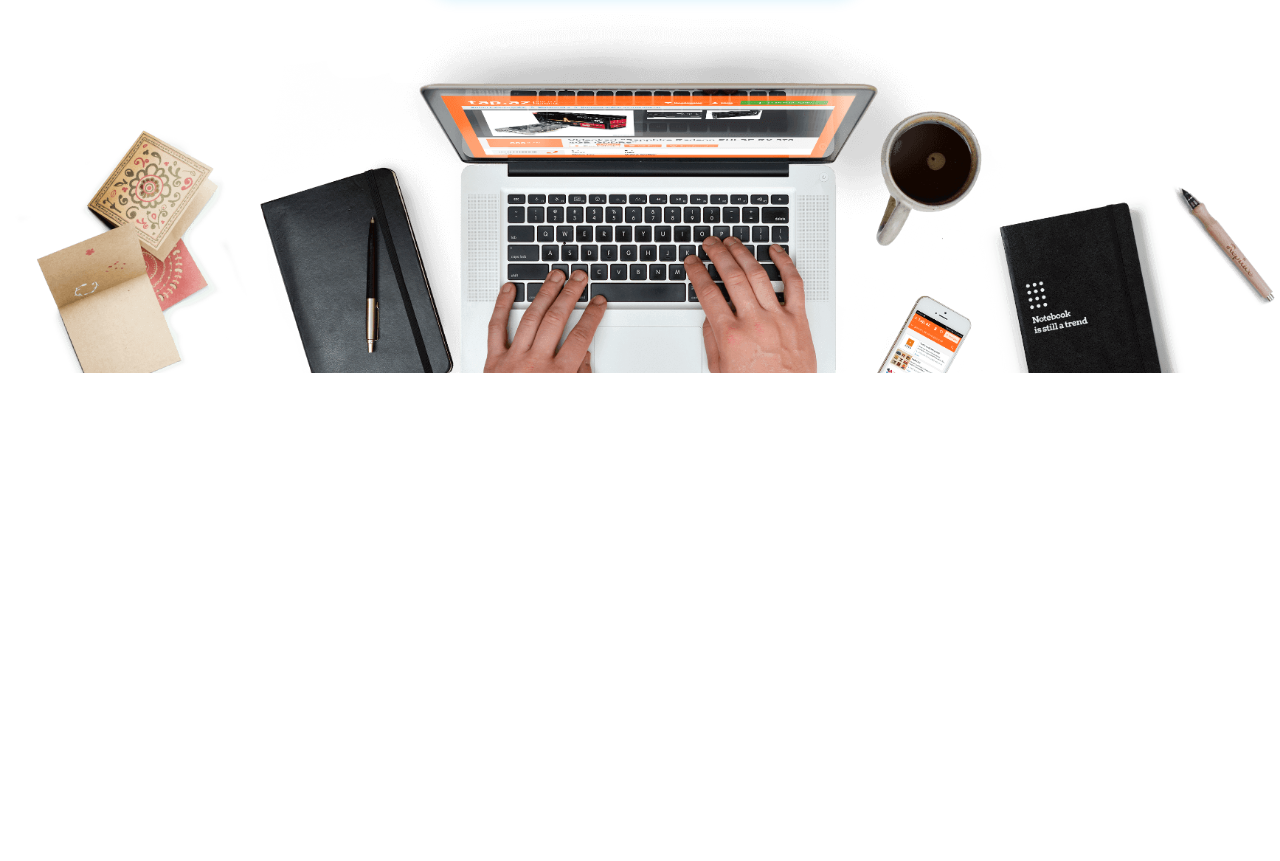
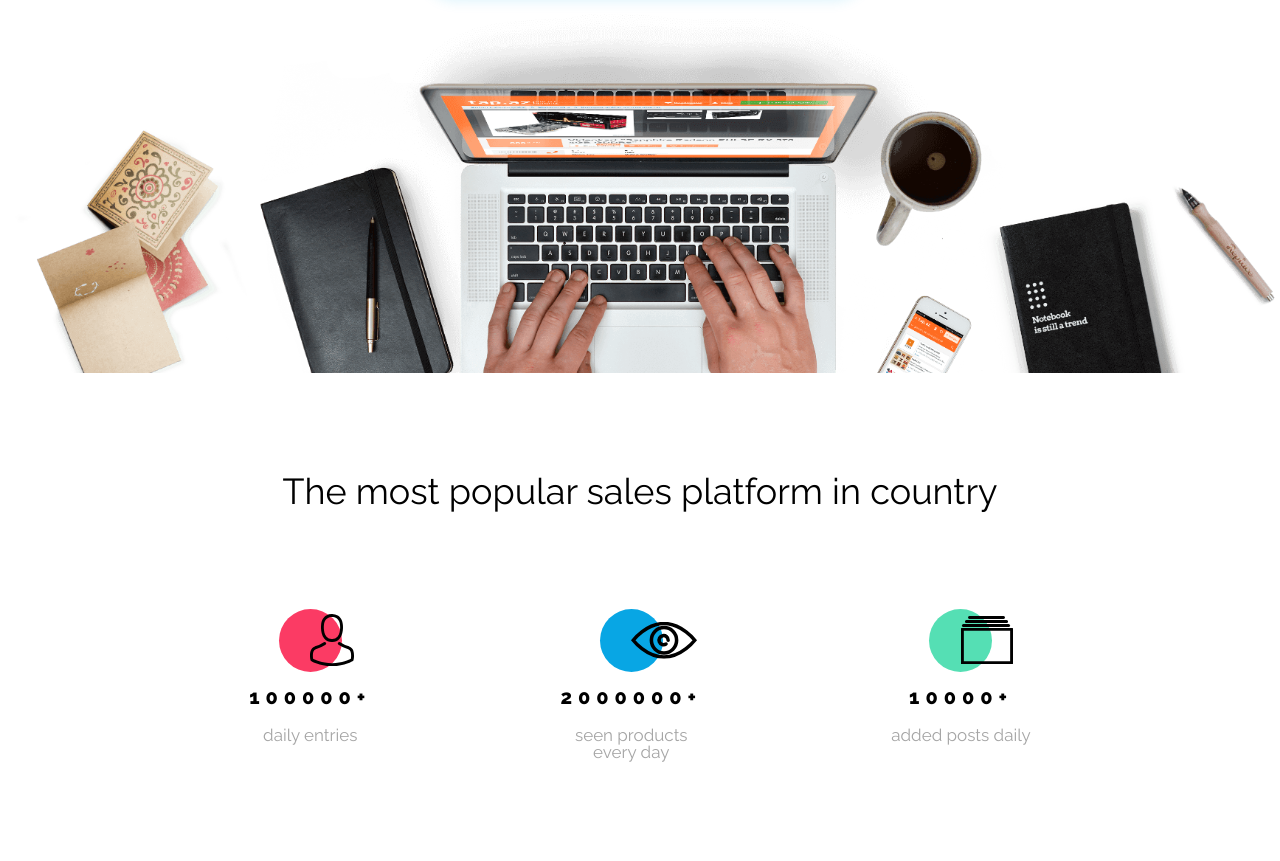
Before and after one commit to gosiapulawska/BestShop, a plain HTML site: page index.html in a window 1280 px wide. Shown: the part 388-1249 px from the top of the page. Before the commit the page ends 800 px from the top, so only its background shows below. Drawn offline with nearby package versions, Linux system fonts and the light colour scheme.

Commit message:
Adding Why-us section

```diff
--- a/css/style.css
+++ b/css/style.css
@@ -52,13 +52,13 @@ a {
 
 
 /*Headings & Paragraphs*/
-h1, h2 {
+h1 {
     font-family: var(--font-secondary);
     font-size: 49px;
     color: var(--color-black);
 }
 
-h3 {
+h2 {
     font-family: var(--font-secondary);
     font-size: 36px;
     color: var(--color-black);
@@ -70,11 +70,6 @@ p {
 }
 
 /*Header*/
-
-.header {
-    height: 100vh;
-}
-
 .nav {
     background-color: var(--color-white);
     box-shadow: 0 3px 6px #00000029;
@@ -133,3 +128,67 @@ p {
     width: 100%;
     height: auto;
 }
+
+/*Why us*/
+.why-us {
+    text-align: center;
+
+}
+.why-us__title {
+    margin: 100px 0;
+}
+
+.why-us__items {
+    display: flex;
+    align-items: flex-start;
+    justify-content: center;
+}
+
+.why-us__item {
+    max-width: 160px;
+    margin: 0 90px 100px 90px;
+    display: flex;
+    flex-direction: column;
+    align-items: center;
+}
+
+.why-us__circle {
+    content: '';
+    height: 63px;
+    width: 63px;
+    border-radius: 50%;
+    position: relative;
+}
+
+.why-us__item:nth-of-type(1) .why-us__circle {
+    background-color: var(--color-redish);
+}
+
+.why-us__item:nth-of-type(2) .why-us__circle {
+    background-color: var(--color-primary);
+}
+
+.why-us__item:nth-of-type(3) .why-us__circle {
+    background-color: var(--color-green);
+}
+
+.why-us__icon {
+    position: absolute;
+    left: 50%;
+    top: 50%;
+    transform: translateY(-50%);
+}
+
+.why-us__number {
+    font-family: var(--font-secondary);
+    margin: 15px 0 20px 0;
+    font-size: 20px;
+    font-weight: 800;
+    letter-spacing: 5.96px;
+}
+
+.why-us__description {
+    font-family: var(--font-secondary);
+    font-size: 17px;
+    color: var(--color-grey);
+}
--- a/index.html
+++ b/index.html
@@ -35,6 +35,33 @@
             <img src="./assets/Background.png" alt="header image" class="header__image">
         </section>
     </header>
-
+    <section class="why-us" id="why-us">
+        <div class="container">
+            <h2 class="why-us__title">The most popular sales platform in country</h2>
+            <div class="why-us__items">
+                <div class="why-us__item">
+                    <div class="why-us__circle">
+                        <img src="./assets/Person.svg" alt="person icon" class="why-us__icon">
+                    </div>
+                    <p class="why-us__number">100000+</p>
+                    <span class="why-us__description">daily entries</span>
+                </div>
+                <div class="why-us__item">
+                    <div class="why-us__circle">
+                        <img src="./assets/Eye.svg" alt="eye icon" class="why-us__icon">
+                    </div>
+                    <p class="why-us__number">2000000+</p>
+                    <span class="why-us__description">seen products every day</span>
+                </div>
+                <div class="why-us__item">
+                    <div class="why-us__circle">
+                        <img src="./assets/Catalog.svg" alt="catalog icon" class="why-us__icon">
+                    </div>
+                    <p class="why-us__number">10000+</p>
+                    <span class="why-us__description">added posts daily</span>
+                </div>
+            </div>
+        </div>
+    </section>
 </body>
 </html>
```
